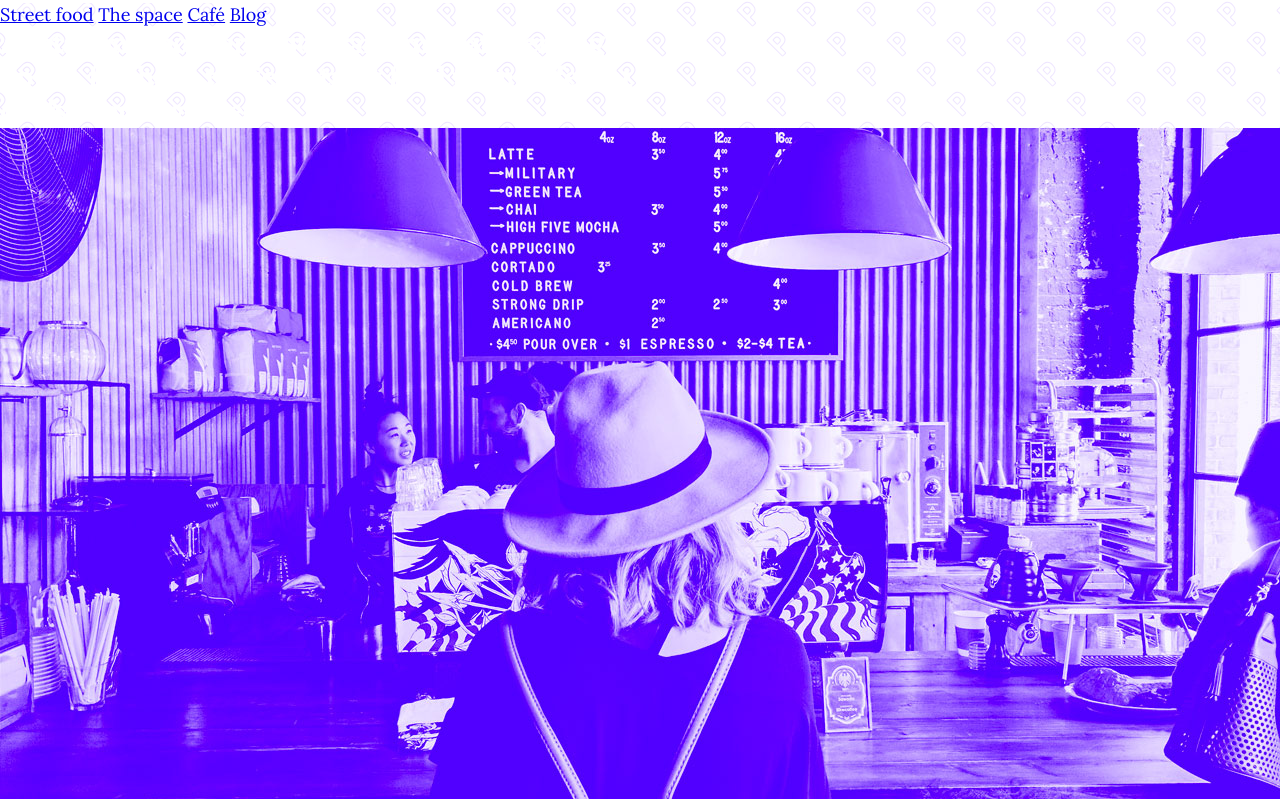
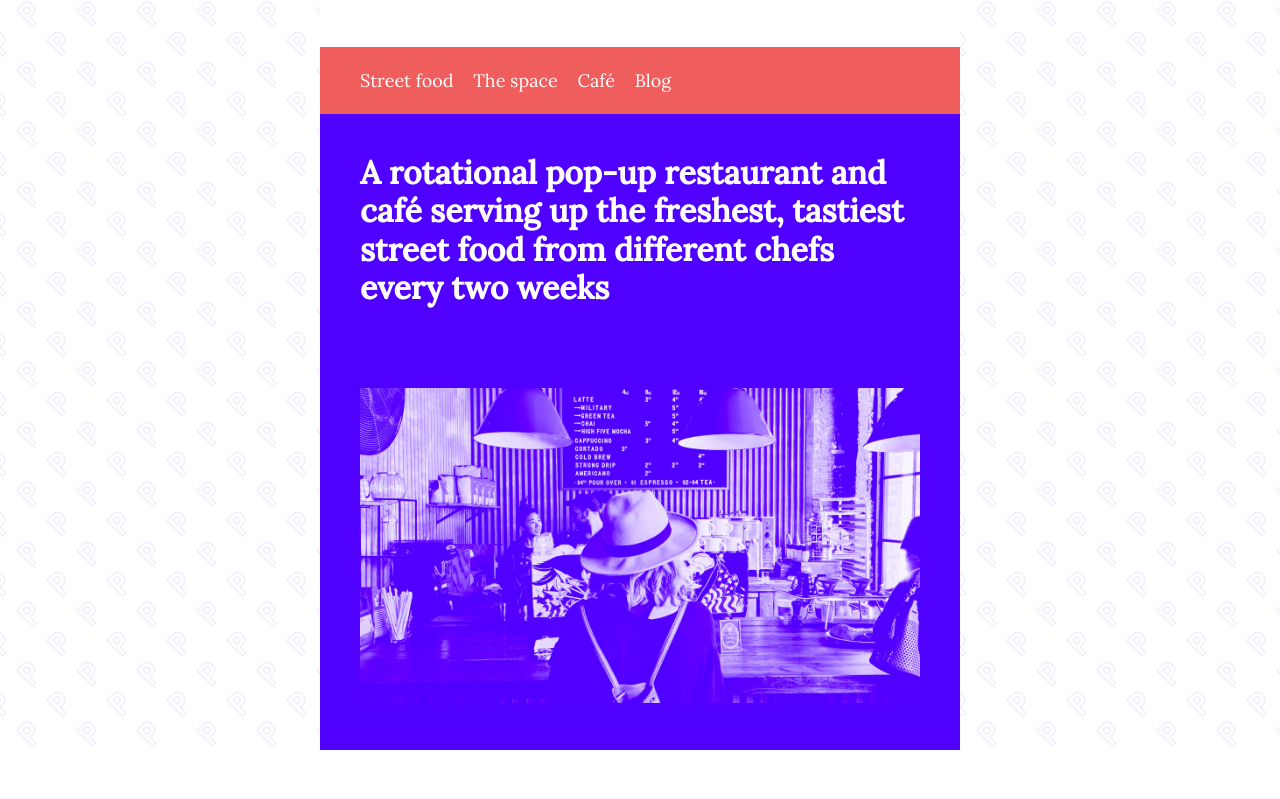
Before and after one commit to thisisazadi/patio, a plain HTML site: page index.html in a window 1280 px wide. Shown: the part 137-936 px from the top of the page. After the commit the page ends 887 px from the top, so only its background shows below. Drawn offline with Linux system fonts and the light colour scheme.

Commit message:
update css

```diff
--- a/index.html
+++ b/index.html
@@ -36,7 +36,7 @@
     </section>
 
     <section>
-      <img src="assets/store.jpg" />
+      <img class="cover" src="assets/store.jpg" />
     </section>
   </body>
 </html>
--- a/style.css
+++ b/style.css
@@ -7,15 +7,53 @@
 body {
     font-family: Lora;
     font-size: 18px;
+    /* line-height acts as a multiplier of the font-size  (in this case it would be 18 * 1.5 = 27px) */
+    line-height: 1.5;
     color: #ffffff;
 /* by default backgroud images will tile/repeat across the
 whole background of an element, which in this case is desireable */
     background-image: url(assets/background.svg);
     /* this will fix the widh of our page at 640 px */
     width: 640px;
+/* by using auto margins, our column of content is centred on the page */
+    margin-left: auto;
+    margin-right: auto;
+
+    padding-top: 40px;
+
+}
+
+.cover {
+    height: 100%;
+    width: 100%;
 }
 
 header {
     background-color: #ffffff;
+    /* padding creates space around  the outside our content and pushes the edges of the box away  */
     padding: 40px;
 }
+
+nav {
+    background-color: #f05d5d;
+    /* we can spacify all the padding sides in one shortand which goes in the same order as a clockface (top, right, bottom & left) */
+    padding: 20px 40px 20px 40px;
+}
+
+/* this will grab only a tags inside of header tags */
+nav a {
+    color: #ffffff;
+    text-decoration: none;
+    margin-right: 15px;
+}
+
+section {
+    background-color: #5000ff;
+    padding: 40px;
+}
+
+h2 {
+    font-size: 32px;
+/* line-height gets added in equal mesure to the top *and* the bottom of text in css, which is different from graphics programs */
+    line-height: 1.2;
+}
```
